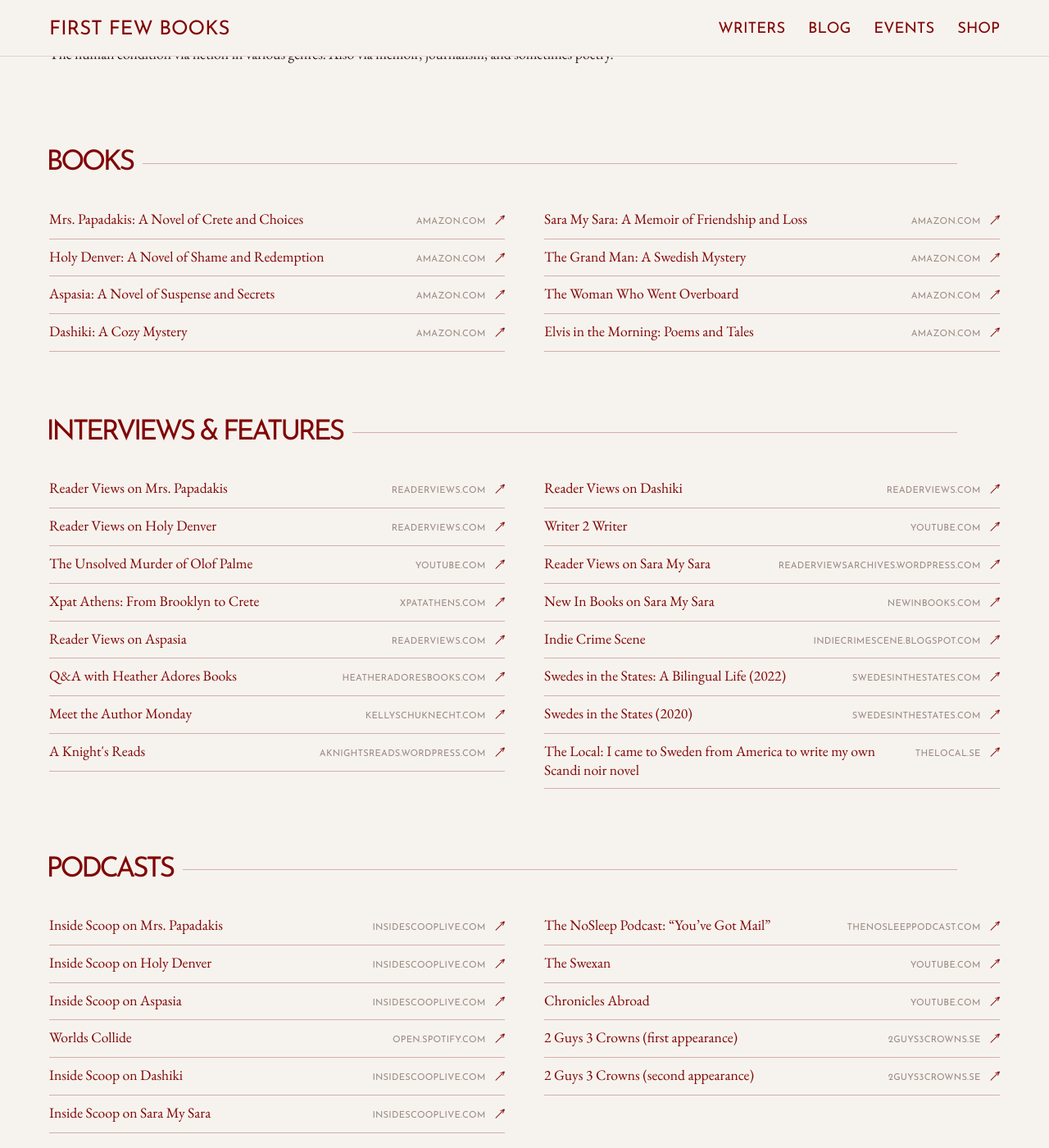
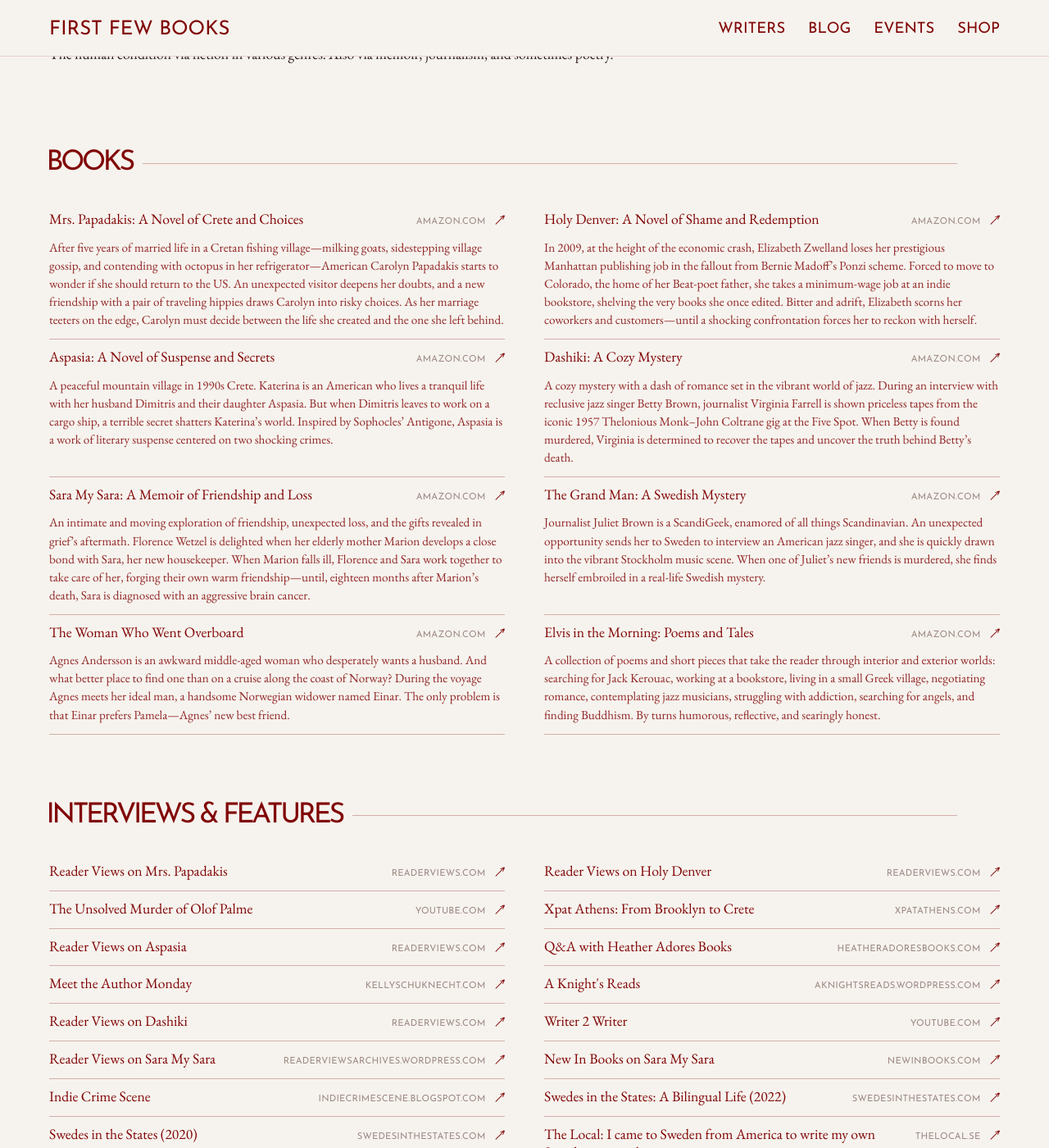
Before and after one commit to nelepope/firstfewbooks, a Jekyll site: the page built from _members/florence-wetzel.md, in a window 1280 px wide and 1400 px high, scrolled down 217 px. Shown: the whole window at 82% size. Built offline with Jekyll 4.4.1, drawn with Linux system fonts in a browser that asks for light colours.

Commit message:
Show each of Florence's books' synopsis on hover
On touch screens the synopsis shows under the title instead.

Co-Authored-By: Claude Opus 5.5 <noreply@anthropic.com>

```diff
--- a/_layouts/member.html
+++ b/_layouts/member.html
@@ -46,7 +46,10 @@ layout: default
       <ul class="work-list">
         {% for link in group.links %}
           {% assign domain = link.url | remove: "https://" | remove: "http://" | remove: "www." | split: "/" | first %}
-          <li><a href="{{ link.url }}" target="_blank" rel="noopener"><span class="work-title">{{ link.title }}</span><span class="link-domain">{{ domain }}</span><span class="link-arrow" aria-hidden="true">&nearr;</span></a></li>
+          <li{% if link.synopsis %} class="has-synopsis"{% endif %}>
+            <a href="{{ link.url }}" target="_blank" rel="noopener"><span class="work-title">{{ link.title }}</span><span class="link-domain">{{ domain }}</span><span class="link-arrow" aria-hidden="true">&nearr;</span></a>
+            {% if link.synopsis %}<p class="synopsis">{{ link.synopsis }}</p>{% endif %}
+          </li>
         {% endfor %}
       </ul>
     </section>
--- a/_members/florence-wetzel.md
+++ b/_members/florence-wetzel.md
@@ -15,20 +15,28 @@ sections:
     links:
       - title: "Mrs. Papadakis: A Novel of Crete and Choices"
         url: "https://www.amazon.com/dp/B0H3DQKPLK"
+        synopsis: "After five years of married life in a Cretan fishing village—milking goats, sidestepping village gossip, and contending with octopus in her refrigerator—American Carolyn Papadakis starts to wonder if she should return to the US. An unexpected visitor deepens her doubts, and a new friendship with a pair of traveling hippies draws Carolyn into risky choices. As her marriage teeters on the edge, Carolyn must decide between the life she created and the one she left behind."
       - title: "Holy Denver: A Novel of Shame and Redemption"
         url: "https://www.amazon.com/dp/B0GF9TDMVN"
+        synopsis: "In 2009, at the height of the economic crash, Elizabeth Zwelland loses her prestigious Manhattan publishing job in the fallout from Bernie Madoff’s Ponzi scheme. Forced to move to Colorado, the home of her Beat-poet father, she takes a minimum-wage job at an indie bookstore, shelving the very books she once edited. Bitter and adrift, Elizabeth scorns her coworkers and customers—until a shocking confrontation forces her to reckon with herself."
       - title: "Aspasia: A Novel of Suspense and Secrets"
         url: "https://www.amazon.com/dp/B0FHBVZLR1"
+        synopsis: "A peaceful mountain village in 1990s Crete. Katerina is an American who lives a tranquil life with her husband Dimitris and their daughter Aspasia. But when Dimitris leaves to work on a cargo ship, a terrible secret shatters Katerina’s world. Inspired by Sophocles’ Antigone, Aspasia is a work of literary suspense centered on two shocking crimes."
       - title: "Dashiki: A Cozy Mystery"
         url: "https://www.amazon.com/dp/B0DS16DZSJ"
+        synopsis: "A cozy mystery with a dash of romance set in the vibrant world of jazz. During an interview with reclusive jazz singer Betty Brown, journalist Virginia Farrell is shown priceless tapes from the iconic 1957 Thelonious Monk–John Coltrane gig at the Five Spot. When Betty is found murdered, Virginia is determined to recover the tapes and uncover the truth behind Betty’s death."
       - title: "Sara My Sara: A Memoir of Friendship and Loss"
         url: "https://www.amazon.com/dp/B0D9Q223P7"
+        synopsis: "An intimate and moving exploration of friendship, unexpected loss, and the gifts revealed in grief’s aftermath. Florence Wetzel is delighted when her elderly mother Marion develops a close bond with Sara, her new housekeeper. When Marion falls ill, Florence and Sara work together to take care of her, forging their own warm friendship—until, eighteen months after Marion’s death, Sara is diagnosed with an aggressive brain cancer."
       - title: "The Grand Man: A Swedish Mystery"
         url: "https://www.amazon.com/dp/B0CW1JWJ36"
+        synopsis: "Journalist Juliet Brown is a ScandiGeek, enamored of all things Scandinavian. An unexpected opportunity sends her to Sweden to interview an American jazz singer, and she is quickly drawn into the vibrant Stockholm music scene. When one of Juliet’s new friends is murdered, she finds herself embroiled in a real-life Swedish mystery."
       - title: "The Woman Who Went Overboard"
         url: "https://www.amazon.com/dp/B0CW1SN7HC"
+        synopsis: "Agnes Andersson is an awkward middle-aged woman who desperately wants a husband. And what better place to find one than on a cruise along the coast of Norway? During the voyage Agnes meets her ideal man, a handsome Norwegian widower named Einar. The only problem is that Einar prefers Pamela—Agnes’ new best friend."
       - title: "Elvis in the Morning: Poems and Tales"
         url: "https://www.amazon.com/dp/B0CQB7MSQ5"
+        synopsis: "A collection of poems and short pieces that take the reader through interior and exterior worlds: searching for Jack Kerouac, working at a bookstore, living in a small Greek village, negotiating romance, contemplating jazz musicians, struggling with addiction, searching for angels, and finding Buddhism. By turns humorous, reflective, and searingly honest."
   - title: "Interviews & features"
     links:
       - title: "Reader Views on Mrs. Papadakis"
--- a/assets/css/style.css
+++ b/assets/css/style.css
@@ -284,7 +284,7 @@ main > .wrap:first-child { padding-top: 48px; }
 .quill-front { clip-path: polygon(55% -10%, 110% -10%, 110% 40%, 55% 40%); }
 
 /* Grouped links on a writer's profile (books, interviews, podcasts...) */
-.work-list { list-style: none; padding: 0; margin: 0; columns: 2 420px; column-gap: 48px; }
+.work-list { list-style: none; padding: 0; margin: 0; display: grid; grid-template-columns: repeat(auto-fill, minmax(min(420px, 100%), 1fr)); column-gap: 48px; }
 .work-list li { break-inside: avoid; }
 .work-list a {
   display: flex; align-items: baseline; gap: 12px; padding: 10px 0;
@@ -295,3 +295,18 @@ main > .wrap:first-child { padding-top: 48px; }
 .work-list .link-arrow { margin-left: 0; font-size: 1rem; }
 .work-list a:hover .work-title { font-style: italic; }
 @media (max-width: 640px) { .work-list .link-domain { display: none; } }
+
+/* Book synopsis: a box that appears when hovering over (or tabbing to) the title;
+   on touch screens, where there is no hover, it shows under the title instead. */
+.work-list li.has-synopsis { position: relative; }
+.synopsis {
+  display: none; position: absolute; left: 0; top: calc(100% - 1px); z-index: 10; width: min(440px, 88vw); margin: 0;
+  padding: 14px 18px; background: var(--bg); border: 1px solid var(--accent); box-shadow: 0 8px 24px rgba(60, 10, 10, .12);
+  color: var(--accent); font-size: 1rem; line-height: 1.45;
+}
+.has-synopsis:hover .synopsis, .has-synopsis:focus-within .synopsis { display: block; }
+@media (hover: none) {
+  .synopsis { display: block; position: static; width: auto; padding: 0 0 12px; border: 0; box-shadow: none; opacity: .85; font-size: .95rem; }
+  .has-synopsis a { border-bottom: 0; }
+  .has-synopsis { border-bottom: 1px solid var(--rule); }
+}
```
